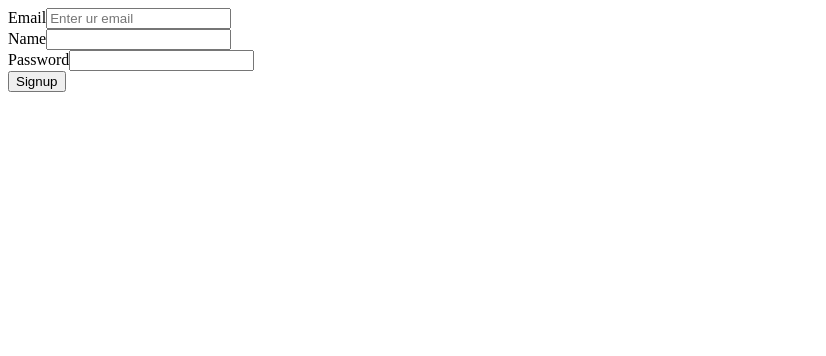
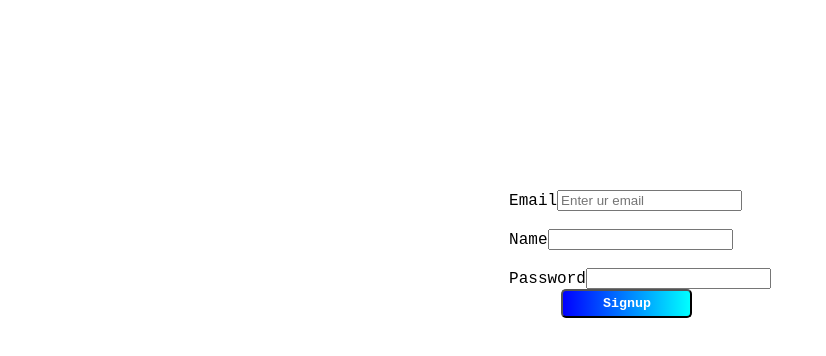
Before and after one commit to barbell-dev/fullstack-todo-app, a plain HTML site: page frontend/signup.html in a window 1280 px wide. Shown: the whole page, without its empty margins (0-826 px from the left). Drawn offline with nearby package versions, Linux system fonts and the light colour scheme.

Commit message:
basic-implementation-done

```diff
--- a/backend/routes/user.js
+++ b/backend/routes/user.js
@@ -33,6 +33,7 @@ router.post("/signup", async (req, res) => {
       res.json({
         message:
           "User with given email already exists.Try with a different email.",
+        status: 403,
       });
       return;
     } else {
--- a/frontend/index.js
+++ b/frontend/index.js
@@ -54,6 +54,10 @@ export async function evaluateSignup() {
       document.body.innerHTML = "";
 
       renderPostLogin();
+    } else {
+      alert(
+        "User with given email already exists. Try with a different email."
+      );
     }
   } catch (e) {
     log(`Failed signup. Error-> ${e}`);
--- a/frontend/signup.html
+++ b/frontend/signup.html
@@ -1,6 +1,7 @@
 <html lang="en">
   <head>
     <meta charset="UTF-8" />
+    <link rel="stylesheet" href="./style.css" />
     <meta name="viewport" content="width=device-width, initial-scale=1.0" />
     <title>Document</title>
   </head>
@@ -8,12 +9,20 @@
     <script type="module" src="./index.js"></script>
     <script src="https://unpkg.com/axios/dist/axios.min.js"></script>
     <script src="https://ajax.googleapis.com/ajax/libs/jquery/3.7.1/jquery.min.js"></script>
-    <label>Email</label
-    ><input type="email" placeholder="Enter ur email" id="signup-email" /><br />
-    <label>Name</label><input type="text" id="signup-name" /> <br /><label
-      >Password</label
-    ><input type="password" id="signup-password" /><br />
-    <button onclick="evaluateSignup()" id="signupButton">Signup</button>
+    <div class="signup-creds">
+      <div>
+        <label>Email</label
+        ><input type="email" placeholder="Enter ur email" id="signup-email" />
+      </div>
+      <br />
+      <div><label>Name</label><input type="text" id="signup-name" /></div>
+      <br />
+      <div>
+        <label>Password</label
+        ><input type="password" id="signup-password" /><br />
+      </div>
+      <button onclick="evaluateSignup()" id="signupButton">Signup</button>
+    </div>
     <!-- hi -->
     <script type="module">
       import { evaluateSignup } from "./index.js";
--- a/frontend/style.css
+++ b/frontend/style.css
@@ -6,7 +6,24 @@ body#light {
   background-color: white;
   color: black;
 }
+.login-creds,
+.signup-creds {
+  display: grid;
+  /* smargin: auto; */
 
+  max-width: fit-content;
+  margin-left: auto;
+  margin-right: auto;
+  margin-top: 15%;
+}
+#loginButton,
+#signupButton {
+  margin-left: 20%;
+  width: 50%;
+  color: white;
+  font-weight: 900;
+  background: linear-gradient(to right, blue, cyan);
+}
 body#dark {
   background-color: black;
   color: green;
```
Also changed, not shown: frontend/index.html (+16 -5 lines).
